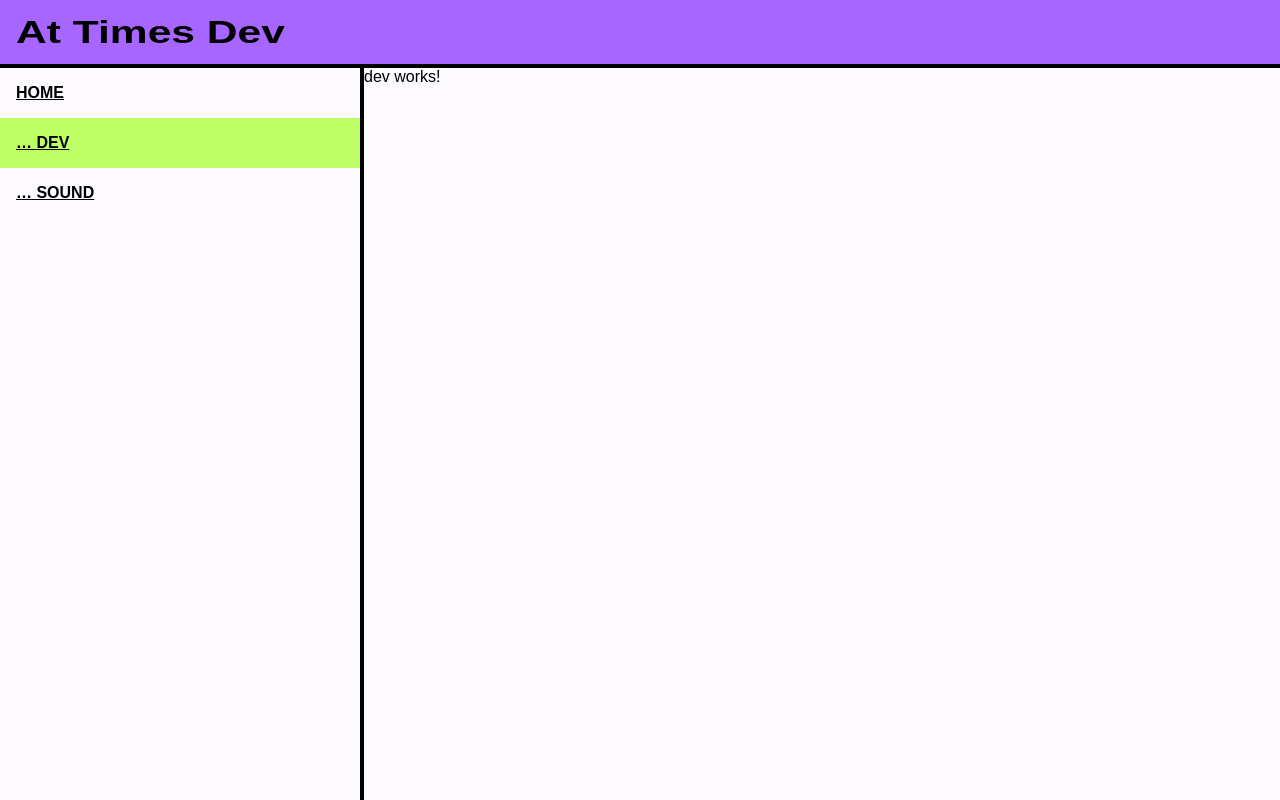
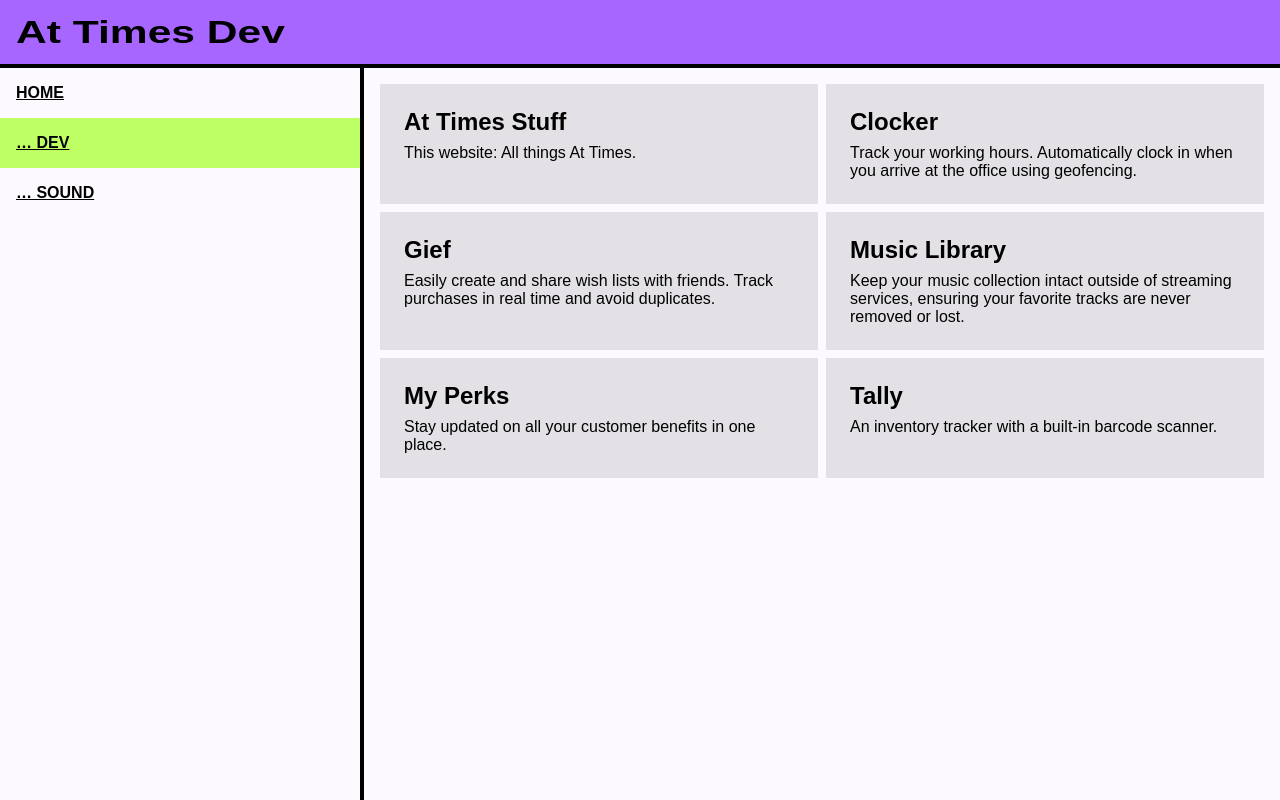
Before and after one commit to awat-langoe/at-times-stuff, an Angular app: page /dev in a window 1280 px wide. Built offline with nearby package versions, Linux system fonts and the light colour scheme.

Commit message:
add project links to dev page

```diff
--- a/src/app/page/dev/dev.component.html
+++ b/src/app/page/dev/dev.component.html
@@ -1 +1,13 @@
-<p>dev works!</p>
+<article class="dev-article" role="navigation">
+  <div class="dev-projects-container">
+    @for (devProject of devProjects; track devProject.id) {
+      <a class="card" target="_blank" [href]="devProject.url">
+        <div class="card-content-container">
+          <span class="card-content-title">{{ devProject.title }}</span>
+
+          <span>{{ devProject.description }}</span>
+        </div>
+      </a>
+    }
+  </div>
+</article>
--- a/src/app/page/dev/dev.component.scss
+++ b/src/app/page/dev/dev.component.scss
@@ -0,0 +1,37 @@
+.dev-article {
+  max-width: 64rem;
+  margin: 0 auto;
+  padding: 1rem;
+}
+
+.dev-projects-container {
+  display: grid;
+  gap: 0.5rem;
+  grid-template-columns: repeat(2, 1fr);
+  grid-auto-flow: row;
+}
+
+.card {
+  background-color: var(--app-color-surface-variant);
+  color: var(--app-color-on-surface-variant);
+  text-decoration: none;
+  font-weight: initial;
+  transition: 0.3s cubic-bezier(0.2, 0, 0, 1);
+
+  &:hover {
+    background-color: var(--app-color-secondary);
+    color: var(--app-color-on-secondary);
+  }
+
+  &-content-container {
+    display: flex;
+    flex-direction: column;
+    gap: 0.5rem;
+    margin: 1.5rem;
+  }
+
+  &-content-title {
+    font-size: 1.5rem;
+    font-weight: 700;
+  }
+}
--- a/src/app/page/dev/dev.component.ts
+++ b/src/app/page/dev/dev.component.ts
@@ -7,4 +7,53 @@ import { Component } from "@angular/core";
   templateUrl: "./dev.component.html",
   styleUrl: "./dev.component.scss",
 })
-export class DevComponent {}
+export class DevComponent {
+  readonly devProjects: DevProject[] = [
+    {
+      id: "at-times-stuff",
+      title: "At Times Stuff",
+      description: "This website: All things At Times.",
+      url: "https://github.com/awat-langoe/at-times-stuff",
+    },
+    {
+      id: "clocker",
+      title: "Clocker",
+      description:
+        "Track your working hours. Automatically clock in when you arrive at the office using geofencing.",
+      url: "https://github.com/awat-langoe/clocker-android",
+    },
+    {
+      id: "gief",
+      title: "Gief",
+      description:
+        "Easily create and share wish lists with friends. Track purchases in real time and avoid duplicates.",
+      url: "https://github.com/awat-langoe/gief",
+    },
+    {
+      id: "music-library",
+      title: "Music Library",
+      description:
+        "Keep your music collection intact outside of streaming services, ensuring your favorite tracks are never removed or lost.",
+      url: "https://github.com/awat-langoe/music-library",
+    },
+    {
+      id: "my-perks",
+      title: "My Perks",
+      description: "Stay updated on all your customer benefits in one place.",
+      url: "https://github.com/awat-langoe/my-perks",
+    },
+    {
+      id: "tally",
+      title: "Tally",
+      description: "An inventory tracker with a built-in barcode scanner.",
+      url: "https://github.com/awat-langoe/tally-android",
+    },
+  ];
+}
+
+interface DevProject {
+  id: string;
+  title: string;
+  description: string;
+  url: string;
+}
```
